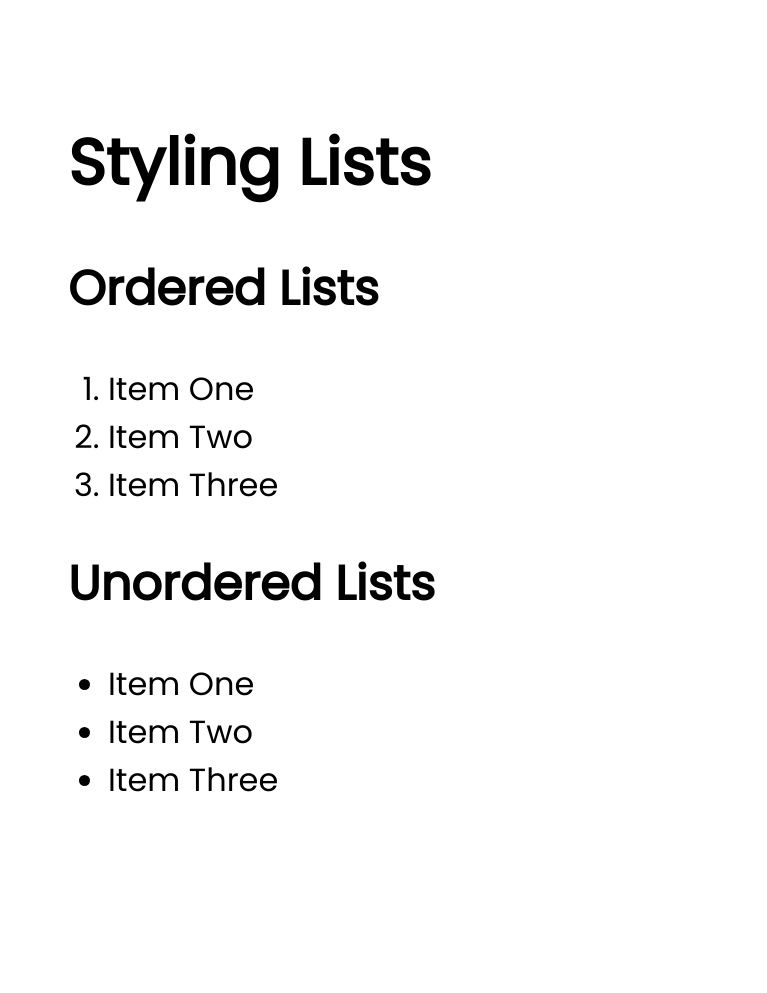
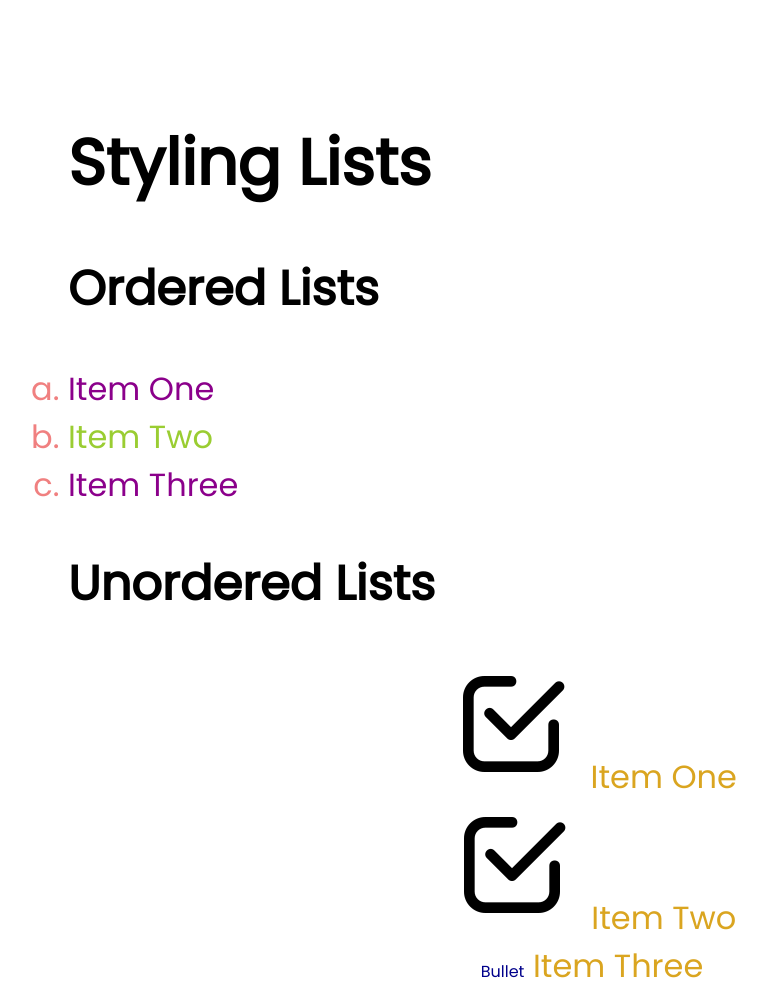
Before and after one commit to biswadeep-bhowal/CODEX---CSS, a plain HTML site: page LESSON-8/index.html in a window 1280 px wide. Shown: the whole page, without its empty margins (68-835 px from the left). Before the commit the page ends 908 px from the top, so only its background shows below. Drawn offline with Linux system fonts and the light colour scheme.

Commit message:
Styling Lists

```diff
--- a/LESSON-8/css/style.css
+++ b/LESSON-8/css/style.css
@@ -6,3 +6,62 @@ body{
     font-size: 2rem;
     font-family: 'Poppins', monospace, sans-serif;
 }
+
+
+
+ol{
+    list-style-type: lower-alpha;   /* Ordering is done by Lowercase Alphabets. Bullet Styles as seen in MS Word are available. Reversed Numbering also possible. */
+    padding: 0;                     /* By Default, Lists are indented. */
+}
+
+
+
+ul{
+    list-style-type: square;
+
+    text-align: center;
+    list-style-position: inside;    /* By Default this is set to outside in Chrome. So centering the text without this would leave the bullets to the left.
+                                        Some browsers may handle differently. */
+
+    color: goldenrod;
+    list-style-image: url( '../images/icon.png' );  /* Replaces the default bullet with the specified image.
+                                                        The url() function is used to specify the path to a resource. */
+}
+
+/* SHORTHAND -  list-style: square url( '../images/icon.png' ) inside;  */
+/* Note that the image overrides the square value. square will be used if the image is unavailable. */
+
+
+
+ol > li{
+    color: darkblue;
+}
+
+
+ol > li:nth-child(2){       /* This is a Pseudo Class that selects the Second List Item in this case. :nth-last-child() also exists. */
+    color: yellowgreen;
+}
+
+
+
+ol > li:nth-child( odd ){   /* Selects the List Items at Odd Number Positions. */
+    color: darkmagenta;
+}
+
+
+
+ol > li::marker{        /* This is a Pseudo Element that selects the Bullets/Numbering of the list item. */
+    color: lightcoral;
+}
+
+/* Note that the difference between a Pseudo Class and a Pseudo Element lies in the : and :: */
+
+
+
+ul > li:nth-child(3)::marker{   /* See what I did here? */
+
+    color: darkblue;
+    font-size: 1rem;
+
+    content: 'Bullet';  /* Replaces Bullet/Numbering with this Text. url() can also be used for images. */
+}
```
Also changed, not shown: LESSON-8/images/icon.png (added).
